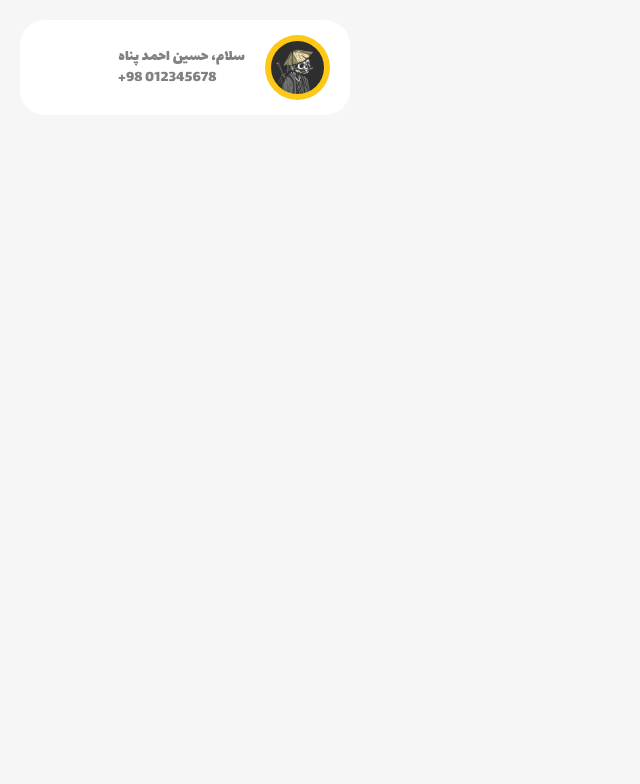
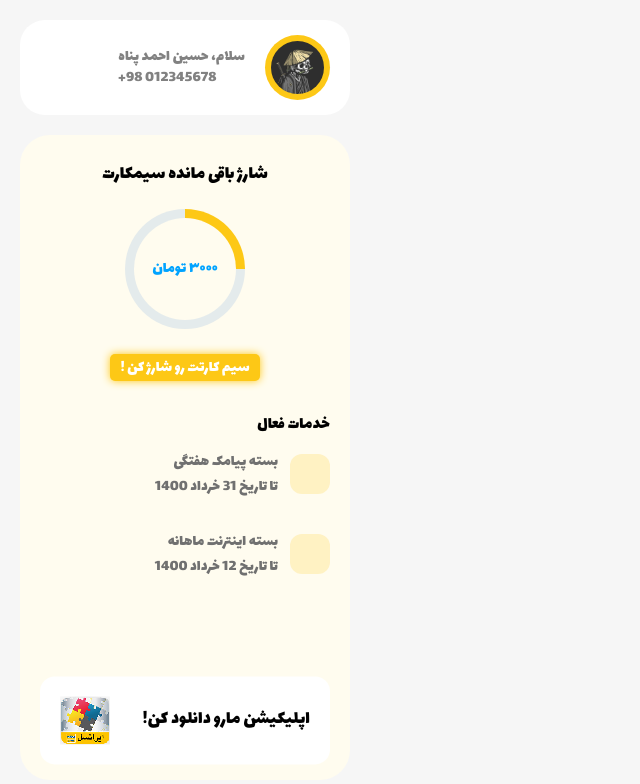
Before and after one commit to UndeadMe/my-irancell-panel, a plain HTML site: page index.html in a window 1280 px wide. Shown: the whole page, without its empty margins (0-640 px from the left). Drawn offline with Linux system fonts and the light colour scheme.

Commit message:
create left side completely

```diff
--- a/content/css/custom.css
+++ b/content/css/custom.css
@@ -8,8 +8,12 @@
 :root {
     --white-50: #FFFFFF;
     --white-100: #f6f6f6;
-    --gray: #818181;
-    --gold: #FDC816;
+
+    --gold-400: #FDC816;
+    --gold-50: #FFFCEF;
+
+    --gray-650: #818181;
+    --gray-600: #707070;
 }
 *, body {
     font-family: Lalezar;
--- a/content/css/index.css
+++ b/content/css/index.css
@@ -3,10 +3,17 @@
 body {
     background-color: var(--white-100);
     padding: 20px;
+    direction: rtl;
+    display: flex;
+    flex-direction: row-reverse;
+    min-height: 100vh;
+    height: 100vh;
 }
 /* -------------------------------- left side ------------------------------- */
 .left-side {
     width: 330px;
+    display: flex;
+    flex-direction: column;
 }
 .profile-box {
     direction: rtl;
@@ -20,7 +27,7 @@ body {
     width: 65px;
     height: 65px;
     padding: 6px;
-    background: var(--gold);
+    background: var(--gold-400);
     border-radius: 50%;
 }
 .user-profile {
@@ -33,7 +40,94 @@ body {
     row-gap: 5px;
 }
 .user-name, .user-number {
-    color: var(--gray);
+    color: var(--gray-650);
+}
+.sim-card-charge-box {
+    background-color: var(--gold-50);
+    padding: 20px;
+    border-radius: 30px;
+    margin-top: 20px;
+    height: 100%;
+}
+.sim-card-charge-title {
+    margin-top: 10px;
+    font-size: 1.2rem;
+    text-align: center;
+}
+.radialProgressBar {
+    border-radius: 50%;
+    width: 120px;
+    height: 120px;
+    display: -webkit-box;
+    display: -ms-flexbox;
+    display: flex;
+    background: var(--gold-50);
+    margin: 25px 0;
+}
+.radialProgressBar .overlay {
+    border-radius: 50%;
+    width: 85%;
+    height: 85%;
+    margin: auto;
+    background: var(--gold-50);
+    display: flex;
+    color: #00A3FF;
+    align-items: center;
+    justify-content: center;
+}
+.progress-10 {
+    background-image: -webkit-linear-gradient(90deg, #E4EBEC 50%, transparent 50%), -webkit-linear-gradient(right, var(--gold-400) 50%, #E4EBEC 50%);
+}
+.charge-btn {
+    background-color: var(--gold-400);
+    width: 150px;
+    outline: none;
+    border: none;
+    border-radius: 5px;
+    color: var(--white-50);
+    font-size: 1rem;
+    box-shadow: 0 0 8px var(--gold-400);
+    cursor: pointer;
+}
+.service-title {
+    margin-top: 35px;
+    margin-bottom: 15px;
+    font-size: 1.1rem;
+}
+.active-service-box {
+    column-gap: 12px;
+    color: var(--gray-600);
+}
+.active-service-box {
+    margin-bottom: 30px;
+}
+.active-service-icon {
+    font-size: 1.4rem;
+    width: 40px;
+    height: 40px;
+    background: rgba(253, 199, 23, 0.2);
+    border-radius: 12px;
+    color: var(--gold-400);
+}
+.active-service-box-desc {
+    line-height: 25px;
+}
+.download-app-box {
+    position: relative;
+    width: 100%;
+    top: 100%;
+    transform: translateY(-610%);
+    background-color: var(--white-50);
+    border-radius: 15px;
+    flex-direction: row-reverse;
+    padding: 20px;
+}
+.download-app-box img {
+    width: 50px;
+    image-rendering: pixelated;
+}
+.download-app-box h1 {
+    font-size: 1.2rem;
 }
 /* ---------------------------------- main ---------------------------------- */
 .main {
--- a/index.html
+++ b/index.html
@@ -7,21 +7,59 @@
     <title>my irancell panel</title>
     <!-- links -->
     <link rel="shortcut icon" href="https://irancell.ir/wp-content/uploads/2022/03/Irancell-Logo180-2.png">
+    <!-- <link rel="stylesheet" href="https://cdnjs.cloudflare.com/ajax/libs/font-awesome/6.1.1/css/all.min.css"> -->
+    <!-- <link rel="stylesheet" href="https://cdnjs.cloudflare.com/ajax/libs/font-awesome/6.1.1/css/regular.min.css"> -->
     <link rel="stylesheet" href="content/css/index.css">
 </head>
-<body class="flex justify-content-between">
+<body>
     <!-- left side -->
     <div class="left-side">
-        <div class="profile-box flex align-items-center" dir="rtl">
+        <!-- profile box -->
+        <div class="profile-box flex align-items-center">
             <div class="profile-wrapper flex"><img class="user-profile" src="content/img/profile.jpg" alt=""></div>
             <div class="profile-box-desc flex flex-column">
                 <h1 class="user-name">سلام، حسین احمد پناه</h1>
                 <h5 class="user-number" dir="ltr">+98 012345678</h5>
             </div>
         </div>
+        <!-- sim card charge -->
+        <div class="sim-card-charge-box">
+            <h1 class="sim-card-charge-title">شارژ باقی مانده سیمکارت</h1>
+
+            <div class="flex flex-column align-items-center">
+                <div class="radialProgressBar progress-10">
+                    <div class="overlay">۳۰۰۰ تومان</div>
+                </div>
+                <button class="charge-btn">سیم کارتت رو شارژ کن !</button>
+            </div>
+
+            <h1 class="service-title">خدمات فعال</h1>
+
+            <div class="active-service-box flex align-items-center">
+                <span class="active-service-icon flex align-items-center justify-content-center"><i class="fa-regular fa-envelope"></i></span>
+                <div class="active-service-box-desc">
+                    <h4>بسته پیامک هفتگی</h4>
+                    <h6>تا تاریخ 31 خرداد 1400</h6>
+                </div>
+            </div>
+            <div class="active-service-box flex align-items-center">
+                <span class="active-service-icon flex align-items-center justify-content-center"><i class="fa-regular fa-wifi"></i></span>
+                <div class="active-service-box-desc">
+                    <h4>بسته اینترنت ماهانه</h4>
+                    <h6>تا تاریخ 12 خرداد 1400</h6>
+                </div>
+            </div>
+
+            <div class="download-app-box flex align-items-center justify-content-between">
+                <img src="content/img/myirancell.png" alt="">
+                <h1>اپلیکیشن مارو دانلود کن!</h1>
+            </div>
+        </div>
     </div>
     <!-- main -->
-    <main class="main"></main>
+    <main class="main">
+
+    </main>
     <!-- sidebar -->
     <div class="sidebar"></div>
 </body>
```
Also changed, not shown: content/img/myirancell.png (added).
